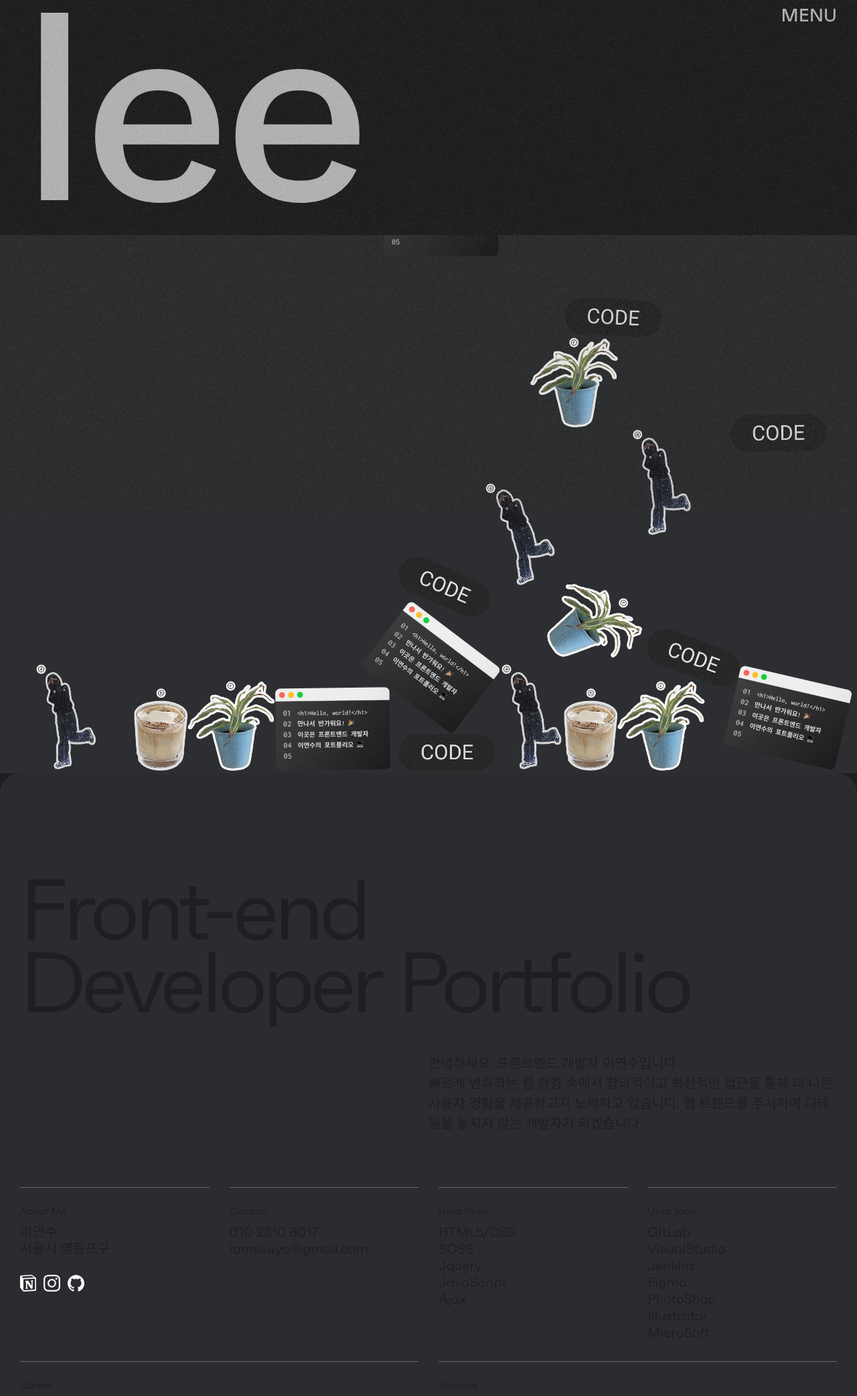
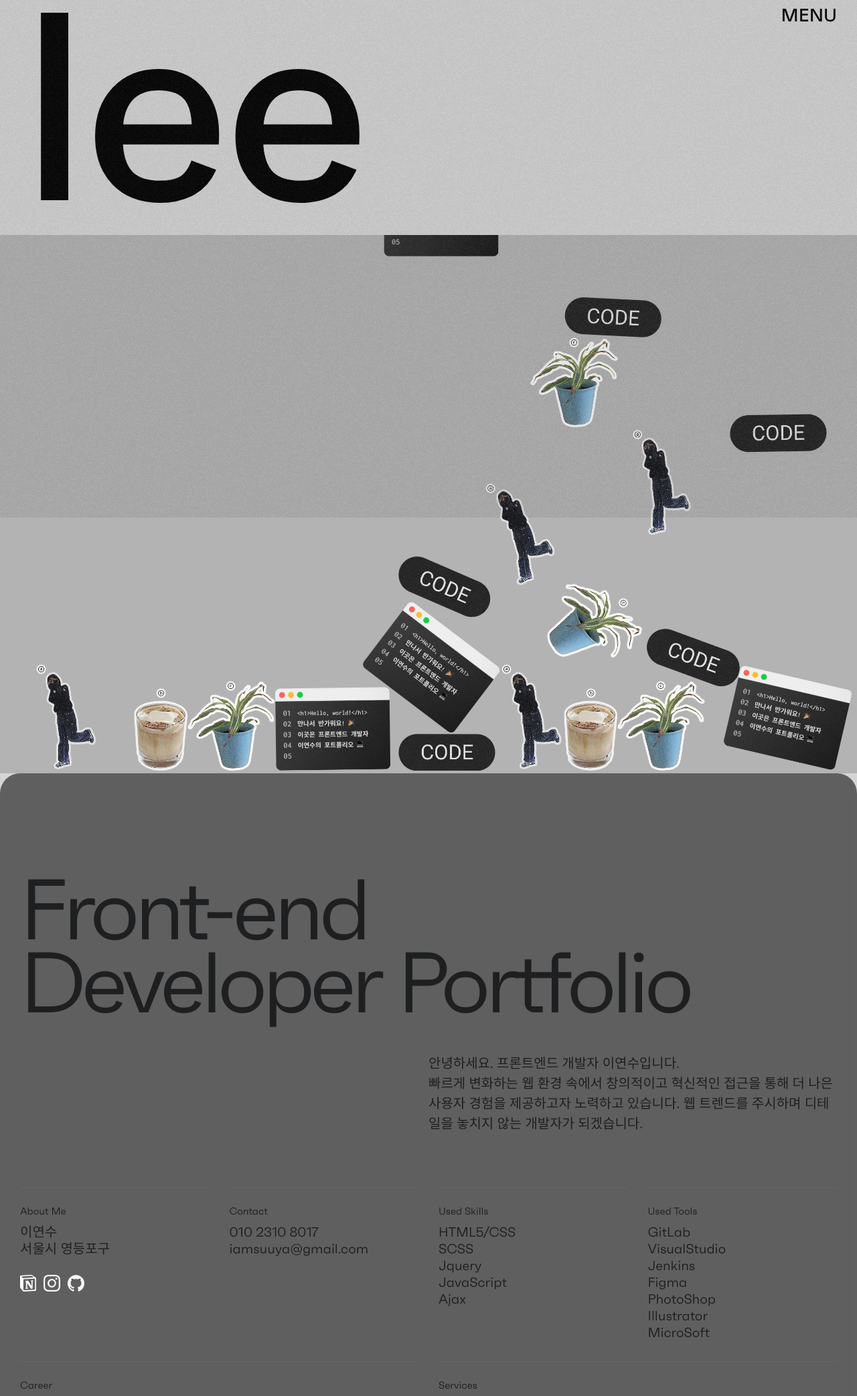
Before and after one commit to suuuuya/portfolio-2024, a plain HTML site: page index.html in a window 1280 px wide. Shown: the part 27-2112 px from the top of the page at 67% size. Drawn offline with Linux system fonts and the light colour scheme; animation ran at ten frames a second; files whose address does not match are found by name; a web font is replaced by a local one.

Commit message:
style: 홈 영역 메인 컬러 수정

```diff
--- a/css/common.scss
+++ b/css/common.scss
@@ -113,7 +113,7 @@ body {
 	cursor: none;
 }
 #wrap,#container{position: relative;}
-#container{background:var(--main-black);}
+#container{background:#d5d5d5;}
 .inner{position: relative; width: 100%; padding:0 30px; box-sizing: border-box; z-index: 1;}
 
 /*header*/
--- a/css/index.scss
+++ b/css/index.scss
@@ -33,7 +33,7 @@ html{
 /*home*/
 .home{
   &__sticky{position: relative;}
-  &__shapes-area{position: relative; width: 100%; min-height: 100vh; background:#2d2e31; }
+  &__shapes-area{position: relative; width: 100%; min-height: 100vh; background:#b3b3b3; }
   .overlay{position: absolute;width: 100%;height: 100%; top:0;bottom: 0; left: 0;right: 0;background: rgba(0,0,0,0); pointer-events: none;}
 }
 
@@ -46,7 +46,7 @@ html{
       &--lg{margin-bottom:50px;}
     }
   }
-  &__box{position: relative;width: 100%; border-radius: 30px 30px 0 0; backdrop-filter: blur(5px);-webkit-backdrop-filter: blur(5px); padding: 150px 0;background:rgb(53 54 58 / 60%);pointer-events: initial;
+  &__box{position: relative;width: 100%; border-radius: 30px 30px 0 0; backdrop-filter: blur(5px);-webkit-backdrop-filter: blur(5px); padding: 150px 0;background:rgb(18 18 18 / 60%);pointer-events: initial;
     &:before{display: block; content: ""; position: absolute; bottom: -1px;left: 0;width: 100%;height: 200px;background: linear-gradient(0deg, #1E1F21, transparent 100%);}
     }
   &__item{border-top:1px solid var(--border-gray); padding: 25px 0 30px;}
--- a/index.html
+++ b/index.html
@@ -48,7 +48,7 @@
 		<div id="content" class="main">
 			<h2 class="blind">본문 영역</h2>
 			<div id="pg-wrapper">
-				<section id="home" class="sec home" data-bgcolor="#1E1F21" data-textcolor="#cdcdcd">
+				<section id="home" class="sec home" data-bgcolor="#d5d5d5" data-textcolor="#cdcdcd">
 					<div class="home__sticky">
 						<div class="home__shapes-area">
 							<div class="overlay"></div>
@@ -609,7 +609,6 @@
 			opacity: 1,
 		});
 
-
 		const cardSlide2 = gsap.timeline({
 			scrollTrigger: {
 				trigger: ".test",
```
Also changed, not shown: css/common.css, css/index.css.
